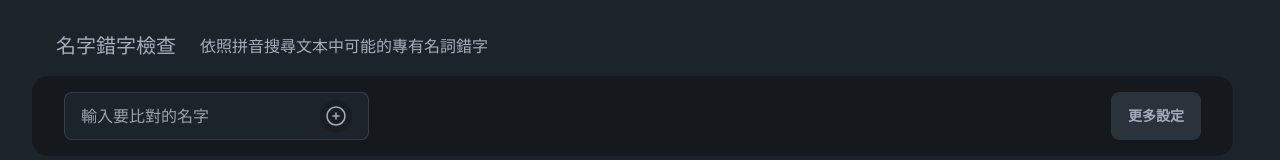
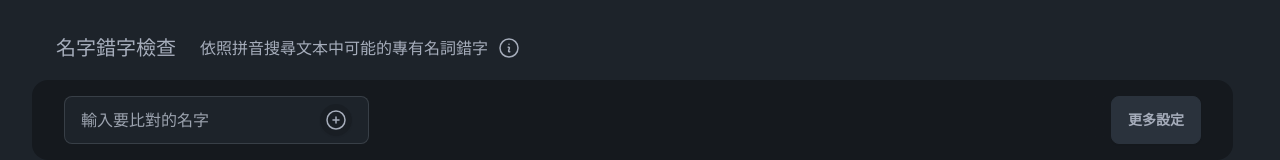
Before and after one commit to abc1230429/test-chinese-typos-scan, a React (Vite) app: page / in a window 1280 px wide. Shown: the top 160 px of the page. Built offline with nearby package versions, Linux system fonts and the light colour scheme.

Commit message:
feat: implement Info page

```diff
--- a/src/constants.ts
+++ b/src/constants.ts
@@ -1,3 +1,3 @@
-export const defaultThreshold = 0.12;
+export const defaultThreshold = 0.13;
 
 export const inputDelimiter = "; ";
--- a/src/icons.tsx
+++ b/src/icons.tsx
@@ -13,3 +13,20 @@ export const ClipboardDocument = () => (
     <path d="M3.5 6A1.5 1.5 0 0 0 2 7.5v9A1.5 1.5 0 0 0 3.5 18h7a1.5 1.5 0 0 0 1.5-1.5v-5.879a1.5 1.5 0 0 0-.44-1.06L8.44 6.439A1.5 1.5 0 0 0 7.378 6H3.5Z" />
   </svg>
 );
+
+export const InformationCircle = () => (
+  <svg
+    xmlns="http://www.w3.org/2000/svg"
+    fill="none"
+    viewBox="0 0 24 24"
+    strokeWidth="1.5"
+    stroke="currentColor"
+    className="size-6"
+  >
+    <path
+      strokeLinecap="round"
+      strokeLinejoin="round"
+      d="m11.25 11.25.041-.02a.75.75 0 0 1 1.063.852l-.708 2.836a.75.75 0 0 0 1.063.853l.041-.021M21 12a9 9 0 1 1-18 0 9 9 0 0 1 18 0Zm-9-3.75h.008v.008H12V8.25Z"
+    />
+  </svg>
+);
--- /dev/null
+++ b/src/pages/Info/index.tsx
@@ -0,0 +1,50 @@
+import { useRef } from "react";
+import { InformationCircle } from "src/icons";
+
+const Info = () => {
+  const ref = useRef<HTMLDialogElement>(null);
+  return (
+    <>
+      <button
+        className="btn btn-ghost btn-sm ml-1 px-1"
+        onClick={() => ref.current?.showModal()}
+      >
+        <InformationCircle />
+      </button>
+      <dialog
+        ref={ref}
+        style={{ scrollbarGutter: "stable" }}
+        className="modal "
+      >
+        <div className="modal-box">
+          <h3 className="text-lg font-bold">說明</h3>
+          <p className="py-4 [&>p]:mt-2 [&_b]:mx-1">
+            <p>依照拼音搜尋文章中可能的選字錯誤。</p>
+            <br />
+            <p>
+              例如，欲比對名字「愛麗絲」與「鮑伯」，針對文章「艾莉斯傳送一條訊息給包伯」，可以找到選字錯誤：「艾莉斯」、「包伯」。
+            </p>
+            <p>
+              支援模糊比對，例如「愛莉蘇」可能被認為是「愛麗絲」的錯字。在
+              <b>更多設定</b>中，<b>閥值</b>
+              設定越高，比對越寬鬆，但至少要有一個字相同。此外，設定為
+              <b>指定非錯字</b>的詞，將不被視為錯字。
+            </p>
+            <br />
+            <p>拼音資料來自全字庫，且只支援繁體中文。</p>
+            <p>
+              所有計算都在使用者瀏覽器中完成，過程中不會傳輸任何資料，請安心使用。
+            </p>
+          </p>
+          <div className="modal-action">
+            <form method="dialog">
+              <button className="btn">關閉</button>
+            </form>
+          </div>
+        </div>
+      </dialog>
+    </>
+  );
+};
+
+export default Info;
--- a/src/pages/Main/index.tsx
+++ b/src/pages/Main/index.tsx
@@ -1,3 +1,4 @@
+import Info from "../Info";
 import Setting from "../Setting";
 import Article from "./Article";
 import SimpleTargetWordsForm from "./SimpleTargetWordsForm";
@@ -7,8 +8,9 @@ const Main: React.FC = () => {
     <div className="mx-auto grid h-svh max-w-4xl grid-rows-[auto_auto_auto_1fr] p-2 pt-4 sm:p-8 lg:max-w-7xl">
       <div className="flex w-full flex-wrap items-center pb-4">
         <h1 className="px-6 text-xl">名字錯字檢查</h1>
-        <span className="pl-6 sm:pl-0">
+        <span className="flex items-center pl-6 sm:pl-0">
           依照拼音搜尋文本中可能的專有名詞錯字
+          <Info />
         </span>
       </div>
       <div className="card flex flex-row flex-wrap justify-between gap-3 overflow-hidden rounded-box bg-base-300 p-4 sm:gap-0  sm:px-8">
--- a/src/pages/Setting/index.tsx
+++ b/src/pages/Setting/index.tsx
@@ -67,7 +67,7 @@ const Setting: React.FC = () => {
                 <input
                   type="range"
                   min={0}
-                  max={0.4}
+                  max={0.3}
                   step={0.01}
                   value={setting.threshold}
                   className="range range-primary range-xs"
--- a/src/utils/index.tsx
+++ b/src/utils/index.tsx
@@ -15,7 +15,7 @@ export const chineseFuzzyEqual = (
       const vs = v.join(" ");
       const us = u.join(" ");
       const d = distance(vs, us);
-      const ratio = d / Math.min(vs.length, us.length);
+      const ratio = d / vs.length;
       if (ratio <= threshold) return true;
     }
   }
```
